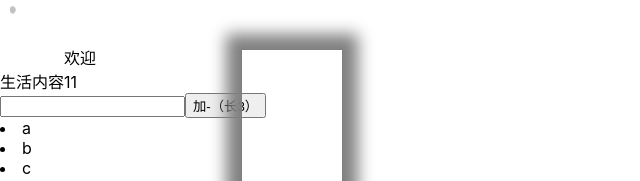
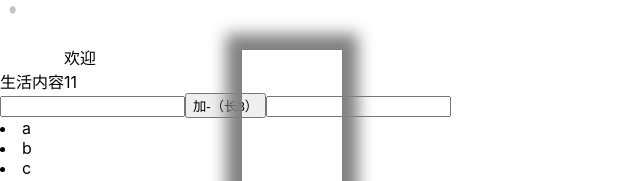
Before and after one commit to jjjinjie/myreactmanage, a React (Create React App) app: page / in a window 1280 px wide. Shown: the top 181 px of the page, without its empty margins (0-640 px from the left). Built offline with nearby package versions, Linux system fonts and the light colour scheme.

Commit message:
非受控组件->受控组件

```diff
--- a/src/App.js
+++ b/src/App.js
@@ -41,7 +41,7 @@ class Header extends React.Component {
     return (
       <div>
         <Logo></Logo>
-        <span style={{style}}>欢迎</span>
+        <span style={{ style }}>欢迎</span>
       </div>
     );
   }
@@ -65,4 +65,4 @@ function Root() {
     </div>
   );
 }
-export { Root, Header, Piao,Box, Footer };
+export { Root, Header, Piao, Box, Footer };
--- a/src/feifei/list.js
+++ b/src/feifei/list.js
@@ -1,16 +1,16 @@
 import React from 'react';
 
 //展示列表组件
-class List extends React.Component{
-    render(){
-        const {list} = this.props;
+class List extends React.Component {
+    render() {
+        const { list } = this.props;
         console.log(list)
 
-        return(
+        return (
             <div>
                 {
-                    list && list.map((value,index)=>{
-                      return  <li key={index}>{value}</li>
+                    list && list.map((value, index) => {
+                        return <li key={index}>{value}</li>
                     })
                 }
             </div>
@@ -19,53 +19,82 @@ class List extends React.Component{
 }
 
 //输入框组件
-class Add extends React.Component{
-    add = () =>{
-        if(!this.cc.value){ //非空校验
-            alert("没填东西")
+class Add extends React.Component {
+    // 受控组件-----------
+    constructor(props) {
+        super(props);
+        this.state = {
+            inputValue: ''
+        }
+    }
+    handelChange(e) {
+        this.setState({
+            inputValue: e.target.value
+        })
+    }
+    //----------------
+
+    add = () => {
+        /* // 非受控组件
+        if (!this.cc.value) { //非空校验
+            alert("左input没填东西")
             return
         }
         this.props.allAdd(this.cc.value); //向父级传递所输入参数
-        this.cc.value = "";
+        this.cc.value = ""; */
+
+
+        // 受控组件
+        if (!this.state.inputValue) { //非空校验
+            alert("右input没填东西")
+            return
+        }
+        this.props.allAdd(this.state.inputValue)
+        this.setState({
+            inputValue: ""
+        })
+
     }
-    render(){
-        const {lll}= this.props;
-        console.log(lll,22)
+    render() {
+        const { lll } = this.props;
+        console.log(lll, 22)
         return (
             <div>
-                {/* ref获取当前DOM（官方不推荐） */}
-                <input type="text" ref = {(bb)=>{this.cc = bb;}}/>
+                {/* 非受控组件 ref获取当前DOM（官方推荐受控组件方式） */}
+                <input type="text" ref={(bb) => { this.cc = bb; }} />
                 <button onClick={this.add}>加-（长{lll}）</button>
+                {/* 受控组件 */}
+                <input type="text" onChange={this.handelChange.bind(this)} value={this.state.inputValue} />  {/* defaultValue={this.state.inputValue} */}
             </div>
         )
     }
 }
 
 //父组件
-class Box extends React.Component{
+class Box extends React.Component {
     state = {
         list: []
     }
-    componentWillMount(){
+    componentWillMount() {
         this.setState({
-            list: ['a','b','c']
+            list: ['a', 'b', 'c']
         })
     }
-    add=(msgs)=>{
+    add = (msgs) => {
         //如果父组件传入子组件是函数的话 可通过变量如msgs获取子组件参数
         console.log(msgs)
-        const {list} = this.state;
+        const { list } = this.state;
         list.unshift(msgs)
-        this.setState({list})
+        this.setState({ list })
     }
-    render(){
-        const {list} = this.state;
+    render() {
+        const { list } = this.state;
         const leng = list.length;
         return (
             <div>
                 {/* 通过allAdd、lll与子组件交互 */}
-                <Add allAdd = {this.add }  lll ={leng} />
-                <List list = {list}/>
+                <Add allAdd={this.add} lll={leng} />
+                <List list={list} />
             </div>
         )
     }
--- a/src/feifei/piao.js
+++ b/src/feifei/piao.js
@@ -1,12 +1,16 @@
 import React from 'react';
-import imgURL from './img.jpg';
+// import imgURL from './img.jpg';
 
 class Piao extends React.Component {
     constructor(props) {
       super(props);
       this.state = { top: "100", left: "100" };
     }
-    componentWillMount(){
+
+    componentDidMount(){
+      this.runpiao();
+    }
+    runpiao(){
       let x1 = 1;
       let y1 = 1;
 
@@ -34,7 +38,6 @@ class Piao extends React.Component {
             left: x1
           })
         }, 10);
-
     }
 
     test(e){
@@ -52,19 +55,4 @@ class Piao extends React.Component {
   }
 
 
-  class aa extends React.Component{
-    constructor(){
-        super();
-        this.state = {
-            li:"111"
-        }
-    }
-    render(){
-        const {li} = this.state;
-        return (
-            <div>{li}</div>
-        )
-    }
-
-  }
   export default Piao;
```
